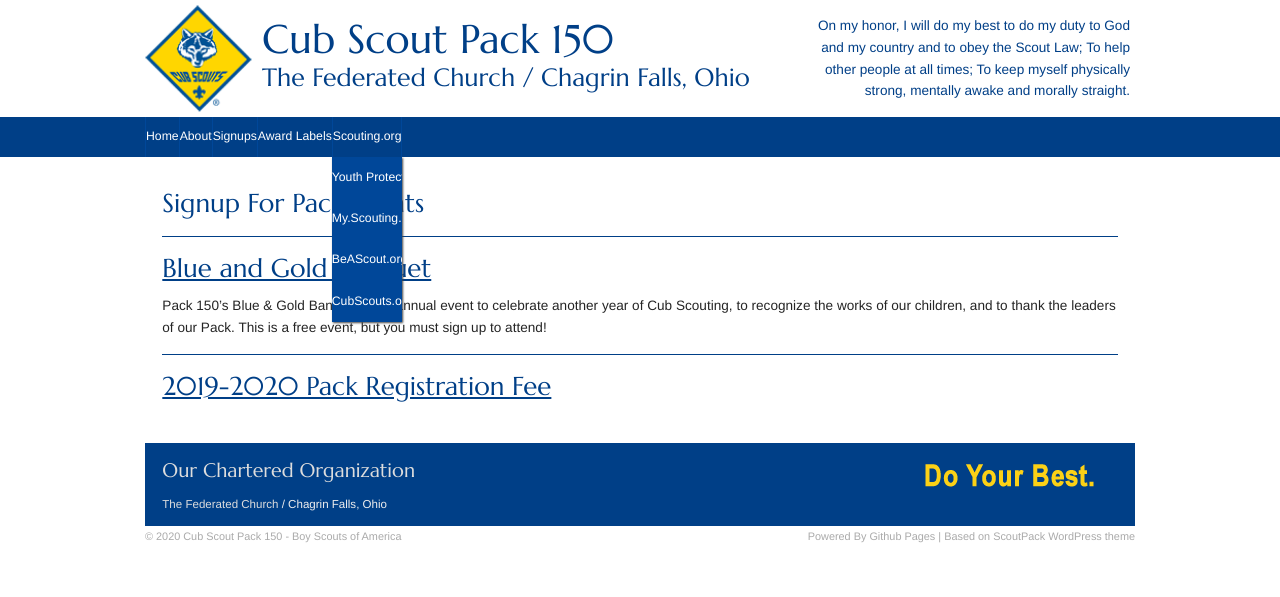
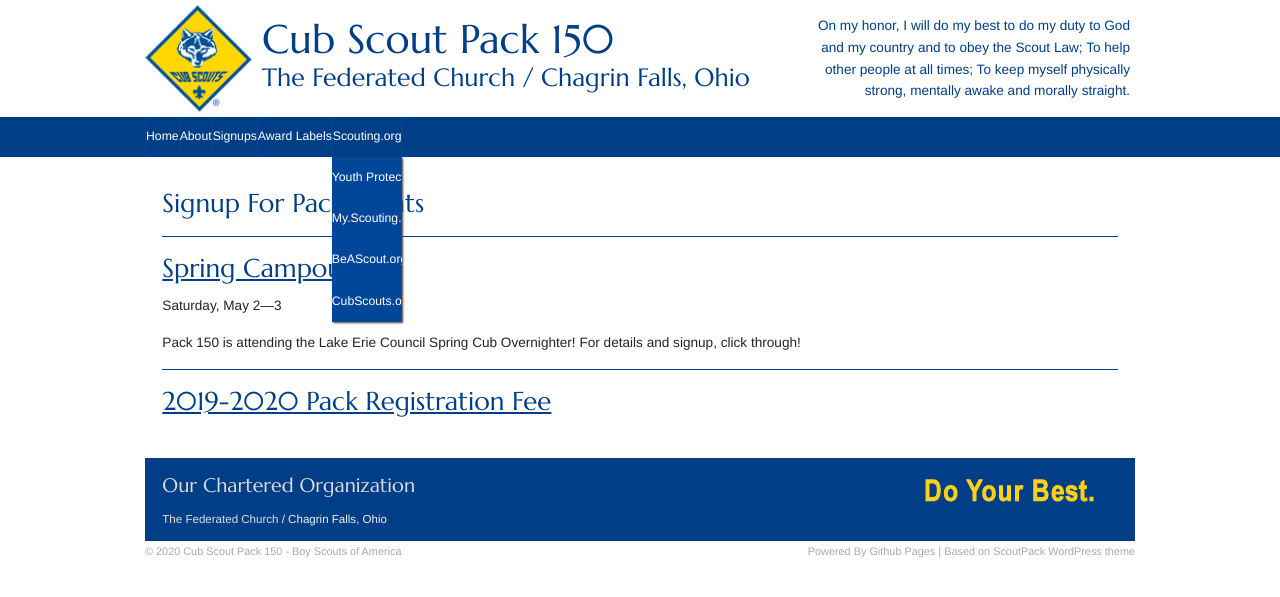
Before and after one commit to Pack150/Pack150.github.io, a Jekyll site: the page built from signups.md, in a window 1280 px wide. Shown: the top 597 px of the page. Built offline with Jekyll 4.4.1, drawn with Linux system fonts in a browser that asks for light colours; nearby versions of some CDN libraries; library files that are not in the unit come from our copies.

Commit message:
Added Spring Campout

```diff
--- a/signups.md
+++ b/signups.md
@@ -6,9 +6,11 @@
 ---
 ************
 
-## [Blue and Gold Banquet](https://blue-gold-banquet-2020.cheddarup.com)
+## [Spring Campout](https://spring-overnighter-2020.cheddarup.com)
 
-Pack 150's Blue & Gold Banquet is an annual event to celebrate another year of Cub Scouting, to recognize the works of our children, and to thank the leaders of our Pack. This is a free event, but you must sign up to attend!
+Saturday, May 2—3
+
+Pack 150 is attending the Lake Erie Council Spring Cub Overnighter! For details and signup, click through!
 
 ************
 
```
